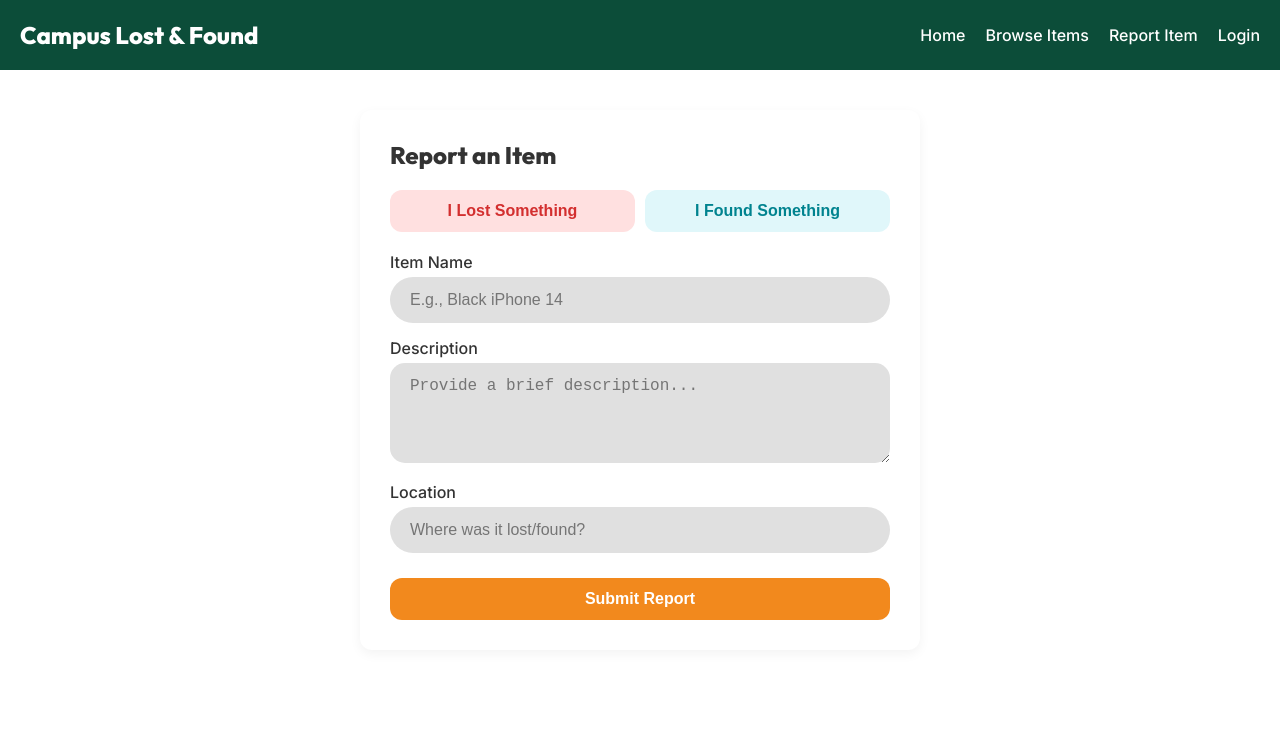
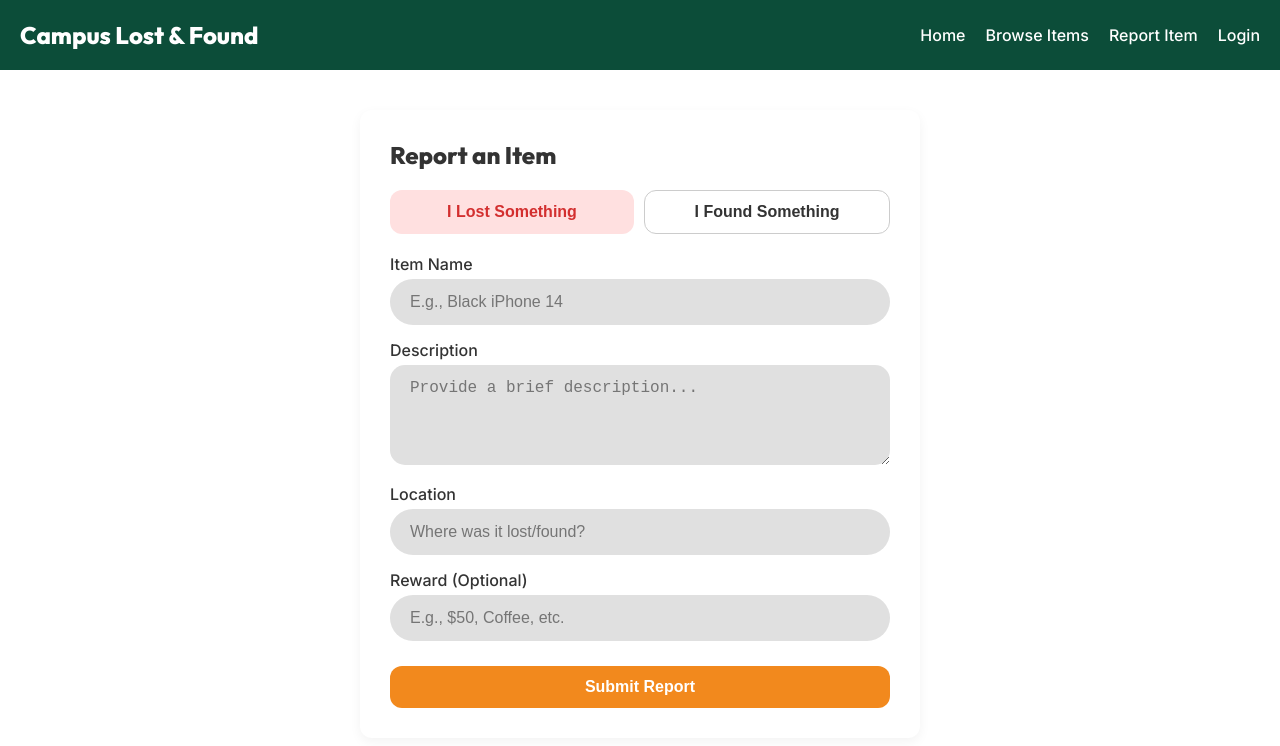
Before and after one commit to mr-jayesh/campus-lost-and-found, a React (Vite) app in the folder frontend/: page / in a window 1280 px wide. Both pictures are taken after a click on the button "Report an Item". Shown: the top 746 px of the page. Built offline with nearby package versions, Linux system fonts and the light colour scheme.

Commit message:
feat: Add optional reward field for lost items

```diff
--- a/frontend/src/App.jsx
+++ b/frontend/src/App.jsx
@@ -3,6 +3,7 @@ import './index.css';
 
 function App() {
   const [activeTab, setActiveTab] = useState('home');
+  const [reportType, setReportType] = useState('lost');
 
   const mockItems = [
     { id: 1, type: 'lost', title: 'Blue iPhone 14', category: 'Electronics', location: 'Main Library', date: 'Oct 24, 2023', status: 'open' },
@@ -102,8 +103,20 @@ function App() {
           <div className="card" style={{ padding: '30px' }}>
             <h2 style={{ marginBottom: '20px' }}>Report an Item</h2>
             <div style={{ display: 'flex', gap: '10px', marginBottom: '20px' }}>
-              <button className="btn btn-secondary" style={{ flex: 1, backgroundColor: '#ffe0e0', color: '#d32f2f' }}>I Lost Something</button>
-              <button className="btn btn-secondary" style={{ flex: 1, backgroundColor: '#e0f7fa', color: '#00838f' }}>I Found Something</button>
+              <button
+                className="btn btn-secondary"
+                style={{ flex: 1, backgroundColor: reportType === 'lost' ? '#ffe0e0' : 'transparent', color: reportType === 'lost' ? '#d32f2f' : 'var(--text-color)', border: reportType === 'lost' ? 'none' : '1px solid #ccc' }}
+                onClick={(e) => { e.preventDefault(); setReportType('lost'); }}
+              >
+                I Lost Something
+              </button>
+              <button
+                className="btn btn-secondary"
+                style={{ flex: 1, backgroundColor: reportType === 'found' ? '#e0f7fa' : 'transparent', color: reportType === 'found' ? '#00838f' : 'var(--text-color)', border: reportType === 'found' ? 'none' : '1px solid #ccc' }}
+                onClick={(e) => { e.preventDefault(); setReportType('found'); }}
+              >
+                I Found Something
+              </button>
             </div>
             <form>
               <label style={{ fontWeight: '500', marginBottom: '5px', display: 'block' }}>Item Name</label>
@@ -114,6 +127,13 @@ function App() {
 
               <label style={{ fontWeight: '500', marginBottom: '5px', display: 'block' }}>Location</label>
               <input type="text" placeholder="Where was it lost/found?" className="input-field" />
+
+              {reportType === 'lost' && (
+                <>
+                  <label style={{ fontWeight: '500', marginBottom: '5px', display: 'block' }}>Reward (Optional)</label>
+                  <input type="text" placeholder="E.g., $50, Coffee, etc." className="input-field" />
+                </>
+              )}
 
               <button className="btn btn-primary" style={{ width: '100%', marginTop: '10px' }}>Submit Report</button>
             </form>
```
